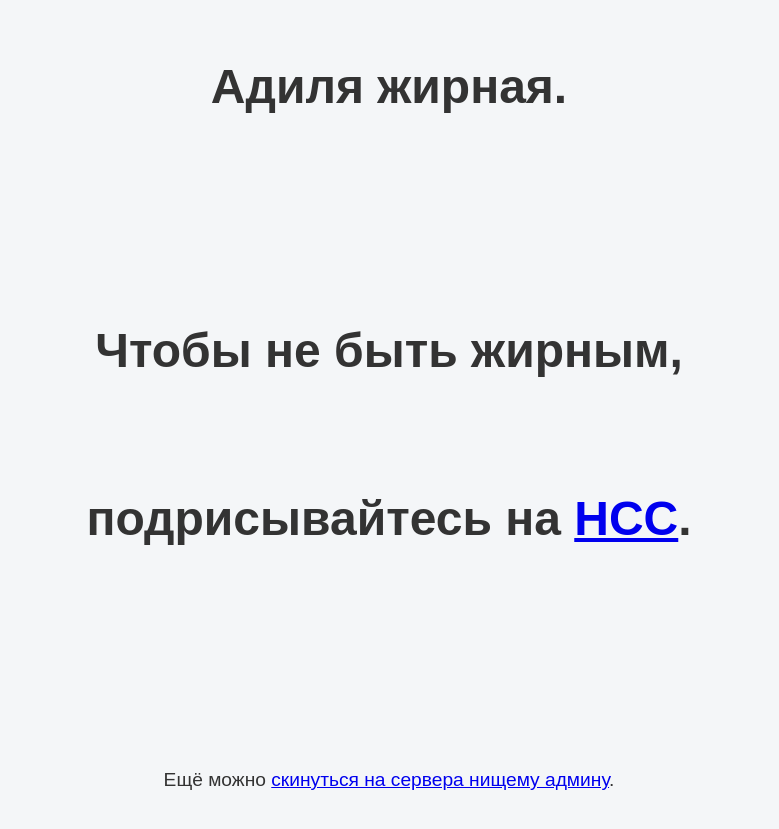
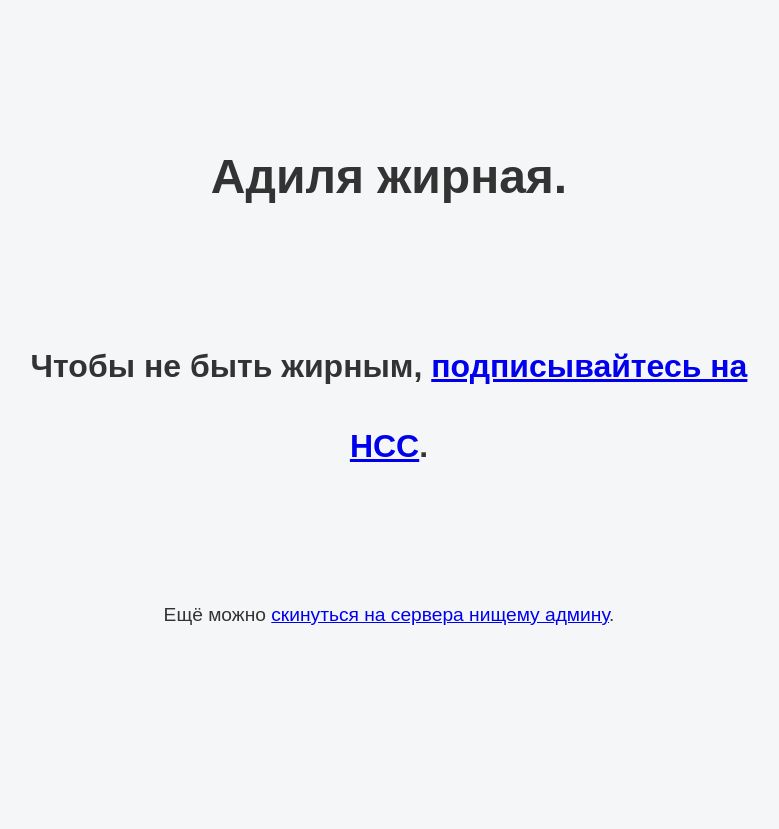
Before and after one commit to denchik772006-web/the-sunr1se, a plain HTML site: page index.html in a window 1280 px wide. Shown: the part 93-922 px from the top of the page, without its empty margins (251-1030 px from the left). After the commit the page ends 896 px from the top, so only its background shows below. Drawn offline with Linux system fonts and the light colour scheme.

Commit message:
Update index.html

```diff
--- a/index.html
+++ b/index.html
@@ -17,11 +17,17 @@
         min-height: 100vh;
         text-align: center;
       }
-      h3 {
+      h1 {
         font-weight: bold;
         font-size: 3rem;
         line-height: 3.5;
         max-width: 1000px;
+      }
+      h3 {
+        font-weight: bold;
+        font-size: 2rem;
+        line-height: 2.5;
+        max-width: 800px;
       }
       p {
         font-size: 1.2rem;
@@ -41,11 +47,11 @@
     <link rel="icon" href="favicon.png" type="image/png">
   </head>
   <body>
+    <h1>
+      Адиля жирная.
+    </h1>
     <h3>
-      Адиля жирная.
-    </h3>
-    <h3>
-      Чтобы не быть жирным, подрисывайтесь на <a href = "https://t.me/+TZc2xJ4c2KZiNjBi" target="_blank" rel="noopener noreferrer">НСС</a>.
+      Чтобы не быть жирным, <a href = "https://t.me/+TZc2xJ4c2KZiNjBi" target="_blank" rel="noopener noreferrer">подписывайтесь на НСС</a>.
     </h3>
     <h3></h3>
     <p>
```
